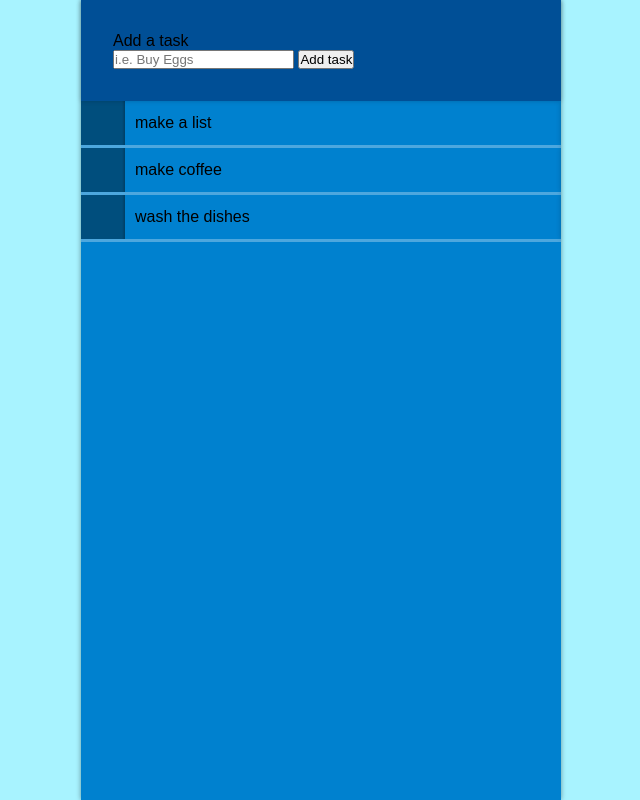
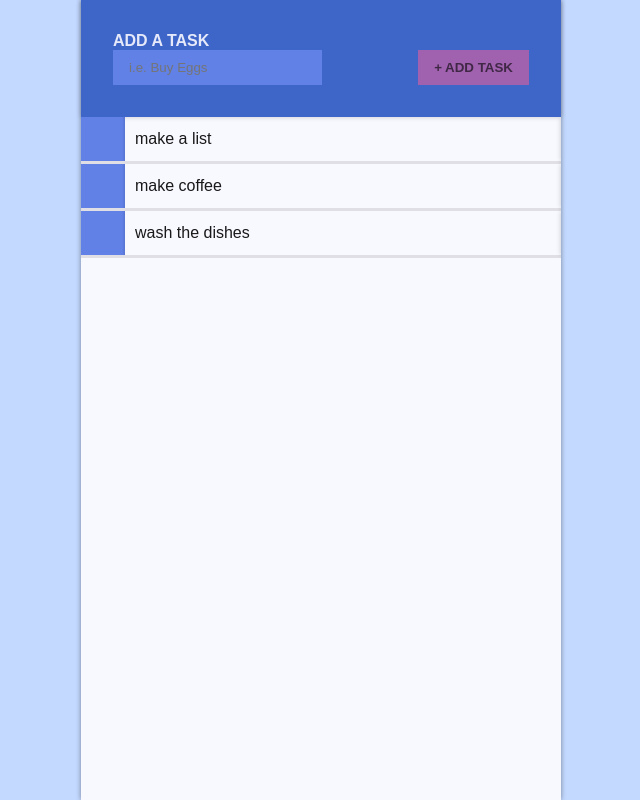
Before and after one commit to purplesunk/practice-javascript-todolist, a plain HTML site: page index.html in a window 1280 px wide. Shown: the whole page, without its empty margins (319-959 px from the left). Drawn offline with Linux system fonts and the light colour scheme.

Commit message:
adding better colors

```diff
--- a/css/style.css
+++ b/css/style.css
@@ -5,12 +5,17 @@
 }
 
 :root {
-  --clr-primary: #0081cf;
-  --clr-primary-dark: #004f96;
-  --clr-primary-light: #a8f3ff;
-  --clr-neutral: #3e4756;
-  --clr-neutral-light: #a1acbd;
-  --clr-accent: #c6577f;
+  --clr-primary: #6181E7;
+  --clr-primary-dark: #3e66c8;
+  --clr-neutral-dark: rgba(0, 0, 0, 0.9);
+  --clr-neutral: rgba(0, 0, 0, 0.6);
+  --clr-neutral-light: #f8f8ff;
+  --clr-accent-dark: #6c64c1;
+  --clr-accent: #8a62b9;
+  --clr-accent-light: #a062af;
+  --clr-bg: #c3d9ff;
+
+  --btn-transition: background-color 0.1s ease-out;
 }
 
 body {
@@ -18,7 +23,7 @@ body {
   align-items: center;
   flex-direction: column;
   font-family: sans-serif;
-  background-color: var(--clr-primary-light);
+  background-color: var(--clr-bg);
 }
 
 ul {
@@ -27,7 +32,7 @@ ul {
 
 .todolist {
   width: min(100%, 30rem);
-  background-color: var(--clr-primary);
+  background-color: var(--clr-neutral-light);
   min-height: 100vh;
   box-shadow: 0px 0px 5px rgba(0, 0, 0, 0.4);
 }
@@ -40,6 +45,27 @@ ul {
 
 .add-task--label {
   display: block;
+  text-transform: uppercase;
+  font-weight: bold;
+  color: var(--clr-neutral-light);
+  opacity: 0.9;
+}
+.task-input {
+  background-color: var(--clr-primary);
+  border: 0;
+  padding: 0.625rem 1rem;
+  color: var(--clr-neutral-light);
+  width: max-content;
+}
+.add-task--button {
+  border: 0;
+  background-color: var(--clr-accent-light);
+  color: var(--clr-neutral);
+  padding: 0.625rem 1rem;
+  text-transform: uppercase;
+  font-weight: bold;
+  float: right;
+  transition: var(--btn-transition);
 }
 
 .task-list {
@@ -50,30 +76,34 @@ ul {
   align-items: center;
   display: flex;
   position: relative;
-  border-bottom: 3px solid rgba(255, 255, 255, 0.3);
+  border-bottom: 3px solid rgba(1, 1, 1, 0.1);
 }
 
 .task-text {
   width: 100%;
   padding-left: 0.625rem;
-  font-weight: 300;
   position: relative;
+  color: var(--clr-neutral-dark);
 }
 
 .task-selector--button {
-  background-color: rgba(0, 0, 0, 0.4);
+  background-color: var(--clr-primary);
   display: inline-block;
   border: 0;
   position: relative;
+  color: var(--clr-neutral);
 }
 .task-selector--button::before {
   background-color: transparent;
-  background-image: linear-gradient(to left, rgba(0, 0, 0, 0.2), rgba(0, 0, 0, 0));
+  background-image: linear-gradient(to left, rgba(0, 0, 0, 0.1), rgba(0, 0, 0, 0));
   content: '';
   height: 100%;
   width: 3px;
   position: absolute;
   right: 0px;
+}
+.task-selector--button:hover {
+  background-image: linear-gradient(rgba(0,0,0, 0.1), rgba(0,0,0, 0.1));
 }
 .task-selector {
   opacity: 0;
@@ -90,14 +120,23 @@ ul {
 }
 
 .trash--button {
-  background-color: var(--clr-accent);
+  background-color: var(--clr-accent-light);
   border: 0;
   position: absolute;
-  top: 0;
   right: 0;
   transform: translateX(100%);
-  transition: transform 0.3s ease-in;
+  transition: transform 0.3s ease-in, var(--btn-transition);
   box-shadow: 0px 0px 5px rgba(0, 0, 0, 0.2);
+  color: var(--clr-neutral);
+}
+.trash--button:hover,
+.add-task--button:hover {
+  background-color: var(--clr-accent);
+}
+.trash--button:active,
+.add-task--button:active,
+.task-selector:active {
+  background-image: linear-gradient(rgba(255,255,255, 0.3), rgba(255,255,255, 0.3));
 }
 
 .show-delete {
--- a/index.html
+++ b/index.html
@@ -16,7 +16,7 @@
     <div class="add-task--banner">
       <label for="add-task" class="add-task--label">Add a task</label>
       <input type="text" name="add-task" class="task-input" value="" placeholder="i.e. Buy Eggs">
-      <button class="add-task--button">Add task</button>
+      <button class="add-task--button">&plus; Add task</button>
     </div>
     <ul class="task-list">
     </ul>
```
